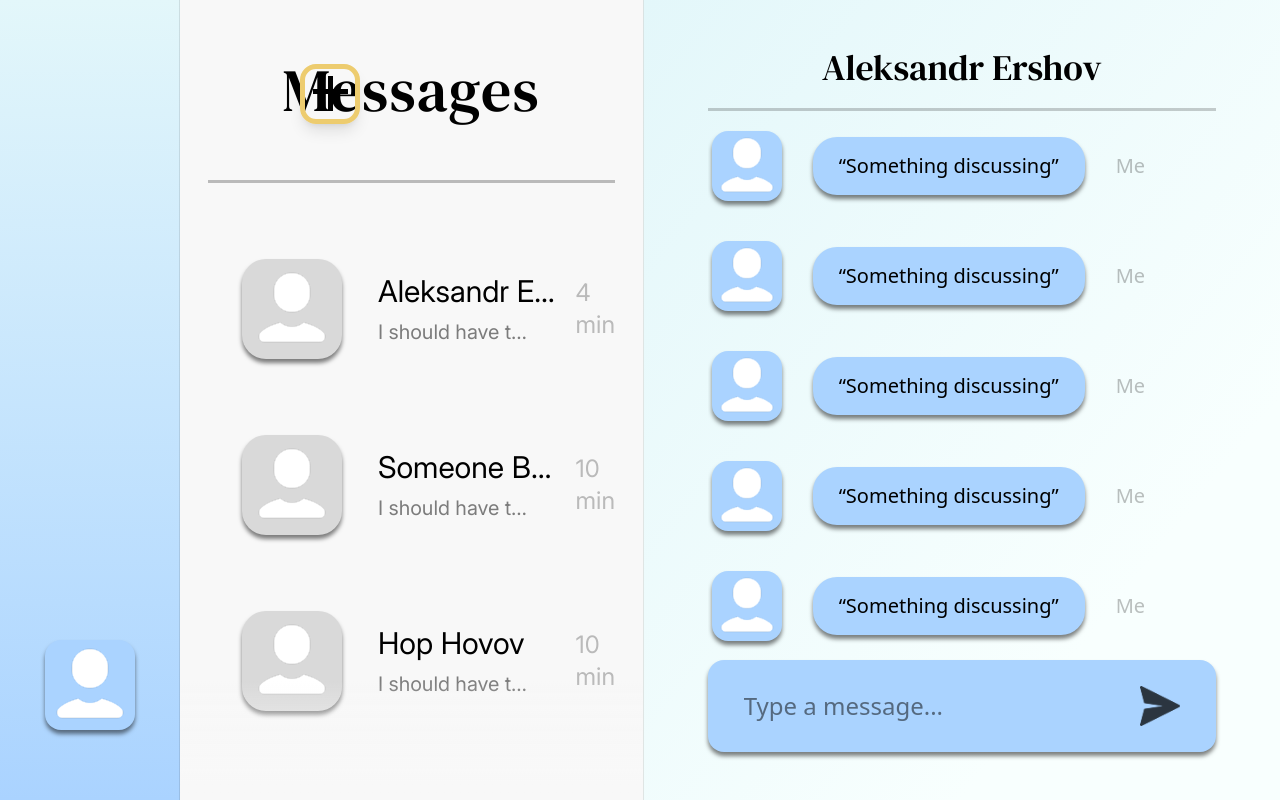
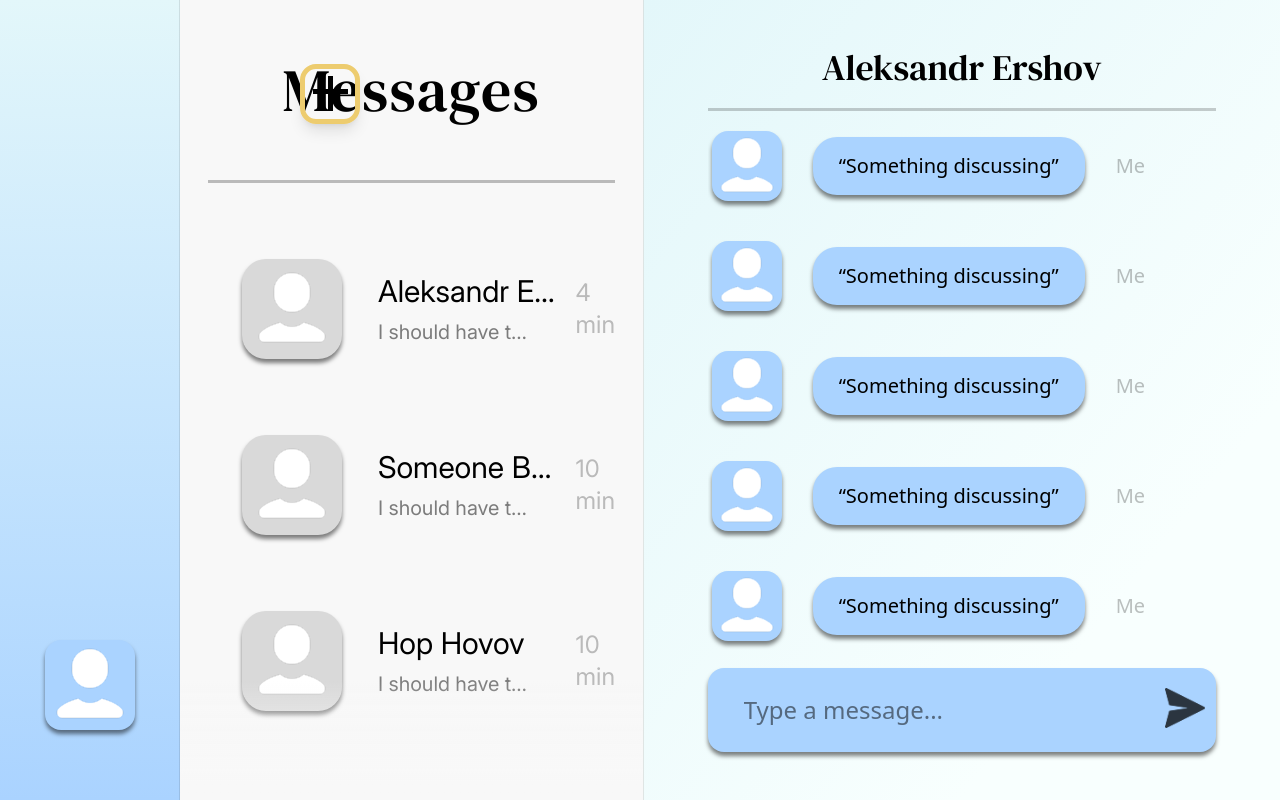
Before and after one commit to AleksandrRise/SkyChat, a React (Vite) app in the folder SkyChat/: page / in a window 1280 px wide. Both pictures are taken after a click on the item 727 px from the left and 309 px from the top of the page. Built offline with nearby package versions, Linux system fonts and the light colour scheme.

Commit message:
Made changes to input in a Chat component Replaced label with div and added padding to input tag instead

```diff
--- a/SkyChat/src/pages/HomeScreen/Chat.tsx
+++ b/SkyChat/src/pages/HomeScreen/Chat.tsx
@@ -28,19 +28,18 @@ export default function Chat() {
     // Add a border on the bottom when scrolling. When not, it doesn't show up.
     // Add animation for input when focused.
     // Add max-width for text
-    // Add dark theme
 
     const ulClasses = "overflow-y-auto flex flex-col gap-10 pl-1 pb-2"
     const liClasses = "flex items-center text-xl first:mt-5"
-    const divClasses = `mt-auto bg-primary dark:bg-secondary-dark py-6.5 px-9
-    shadow-icons rounded-2xl flex w-full mt-13.75 cursor-text`
+    const divClasses = `mt-auto bg-primary dark:bg-secondary-dark
+    shadow-icons rounded-2xl mt-13.75 cursor-text relative`
 
-    const sendClasses = `w-10 h-10 ml-auto cursor-pointer relative z-1 hover:before:content-[""]
+    const sendClasses = `w-10 h-10 cursor-pointer absolute top-5 z-1 hover:before:content-[""]
         hover:before:h-[calc(100%+1rem)] hover:before:w-[calc(100%+1rem)] hover:before:absolute hover:before:-top-2
         hover:before:-left-3 hover:before:bg-white/25 hover:before:-z-1 hover:before:rounded-full
         before:transition-all before:duration-300 before:ease-out`
 
-    const inputClasses = `text-2xl my-auto border-none outline-none w-9/10`
+    const inputClasses = `text-2xl border-none outline-none w-9/10 py-6.5 px-9`
     const photoClasses = "w-17.5 h-17.5 bg-primary dark:bg-bg-dark rounded-2xl shadow-icons"
     const messageClasses = `px-6.5 py-3.75 rounded-3xl bg-primary dark:bg-bg-dark shadow-icons mx-7.75
         max-w-3/4`
@@ -65,14 +64,14 @@ export default function Chat() {
                 ))}
             </ul>
 
-            <label htmlFor="mesType" className={divClasses}>
-                <input id="mesType" className={inputClasses} placeholder="Type a message..."/>
+            <div className={divClasses}>
+                <input className={inputClasses} placeholder="Type a message..."/>
                 <button className={sendClasses}>
                     <figure>
                         <img src={sendBtn} alt="!Click to Send a Message!" />
                     </figure>
                 </button>
-            </label>
+            </div>
 
         </section>
     )
```
